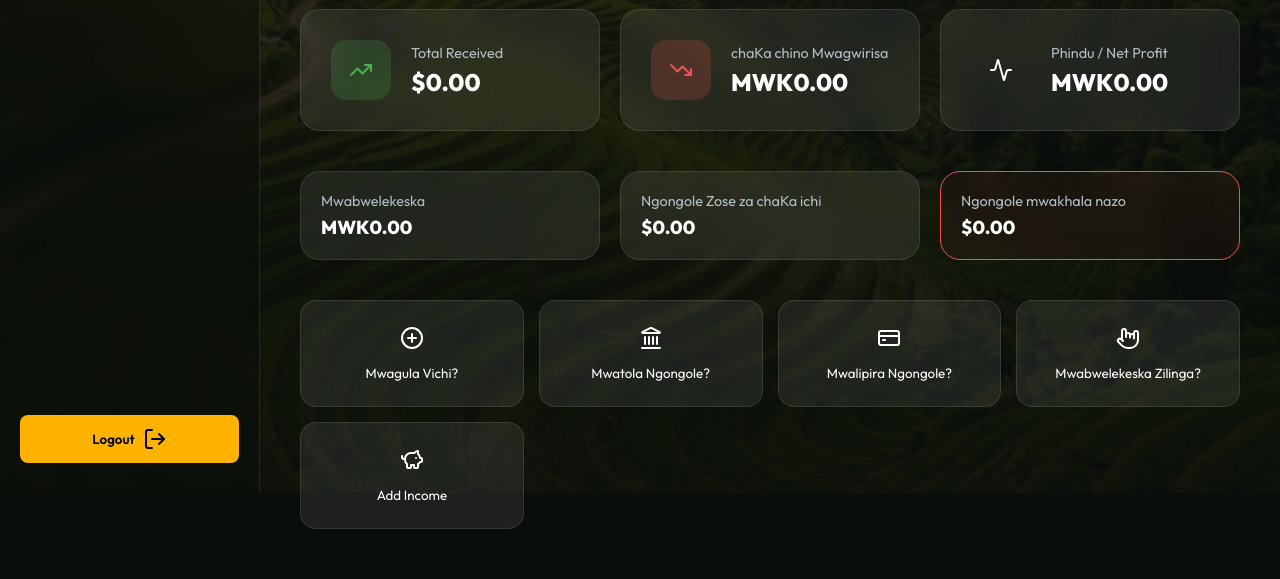
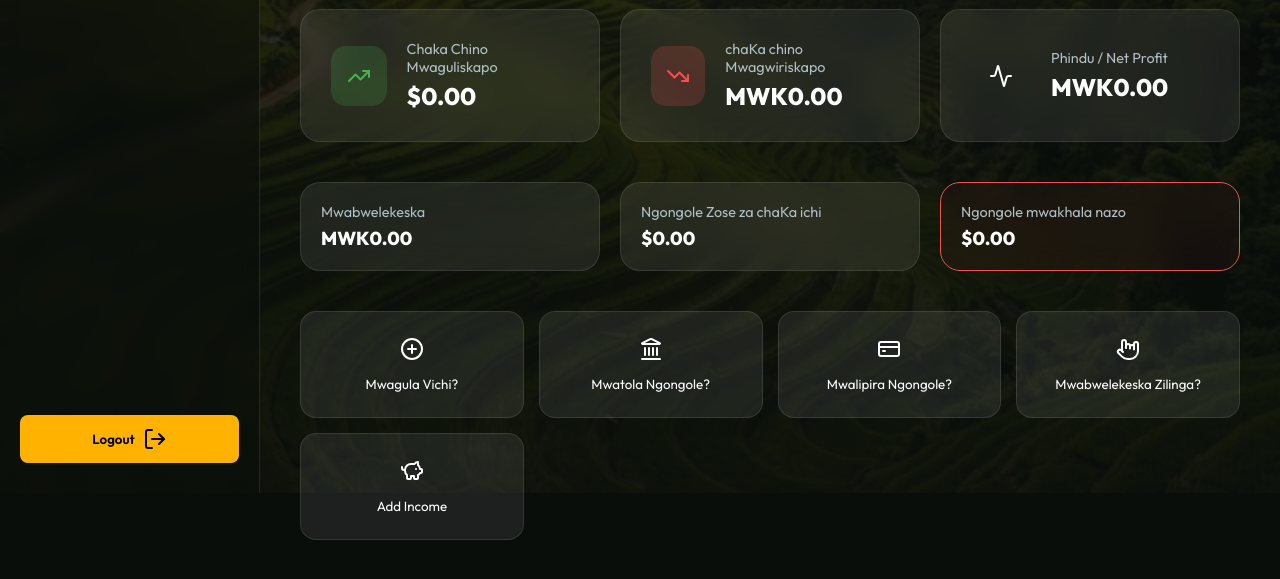
Before and after one commit to Nolstan/chuma-cha-anyachipeta, a website built with Vite: page frontend/index.html in a window 1280 px wide. Shown: the part 307-886 px from the top of the page. Built offline with nearby package versions, Linux system fonts and the light colour scheme; files whose address does not match are found by name.

```diff
--- a/frontend/index.html
+++ b/frontend/index.html
@@ -43,7 +43,7 @@
                 <div class="summary-card">
                     <div class="card-icon income"><i data-lucide="trending-up"></i></div>
                     <div class="card-info">
-                        <span class="label">Total Received</span>
+                        <span class="label">Chaka Chino Mwaguliskapo</span>
                         <h2 id="total-received">$0.00</h2>
                     </div>
                 </div>
@@ -51,7 +51,7 @@
                     <div class="card-icon expense"><i data-lucide="trending-down"></i></div>
                     <div class="card-info">
                            <!-- Total Expenses -->
-                        <span class="label">chaKa chino Mwagwirisa</span>
+                        <span class="label">chaKa chino Mwagwiriskapo</span>
                         <h2 id="total-invested">MWK0.00</h2>
                     </div>
                 </div>
```
